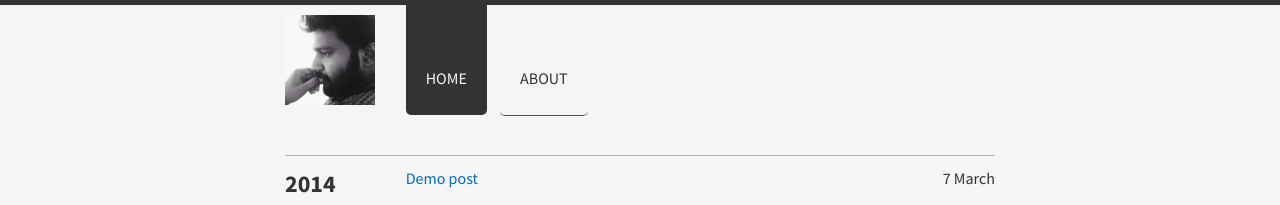
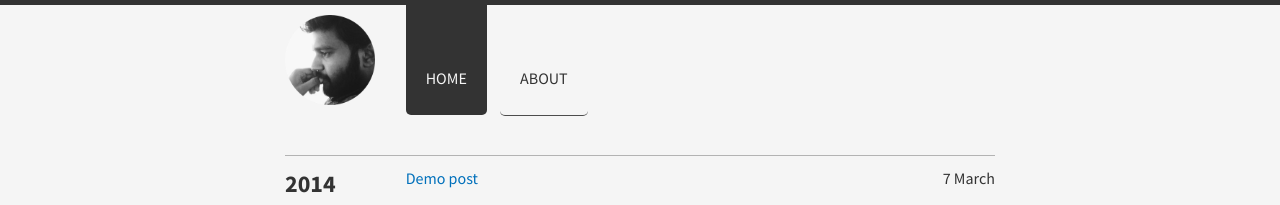
Before and after one commit to nidhindamodaran/nidhinnambiar.github.io, a Jekyll site: the page built from index.html, in a window 1280 px wide. Shown: the top 205 px of the page. Built offline with Jekyll 4.4.1, drawn with Linux system fonts in a browser that asks for light colours; nearby versions of some CDN libraries; Markdown is read by kramdown in place of the engine named in the settings.

Commit message:
logo_new

```diff
--- a/_layouts/default.html
+++ b/_layouts/default.html
@@ -9,7 +9,7 @@
         <div class="col span_2 center">
           <!-- TODO: add baseurl to the logo link -->
           <a href="{{ site.url }}" id="logo" title="{{ site.data.brume.name }}"
-             style="background-image: url({{site.baseurl}}/public/images/logo.jpg);"></a>
+             style="background-image: url({{site.baseurl}}/public/images/logo.png);"></a>
         </div>
         {% include navigation.html %}
       </header>
```
Also changed, not shown: public/images/logo.png.
